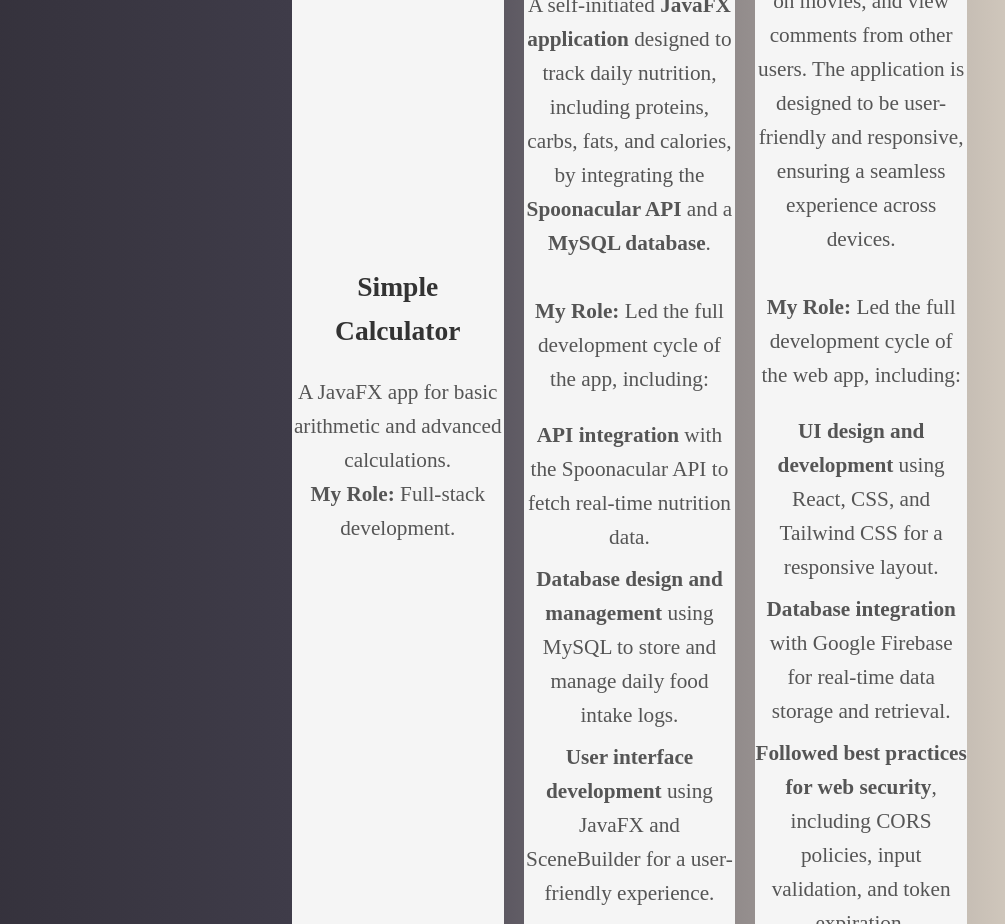
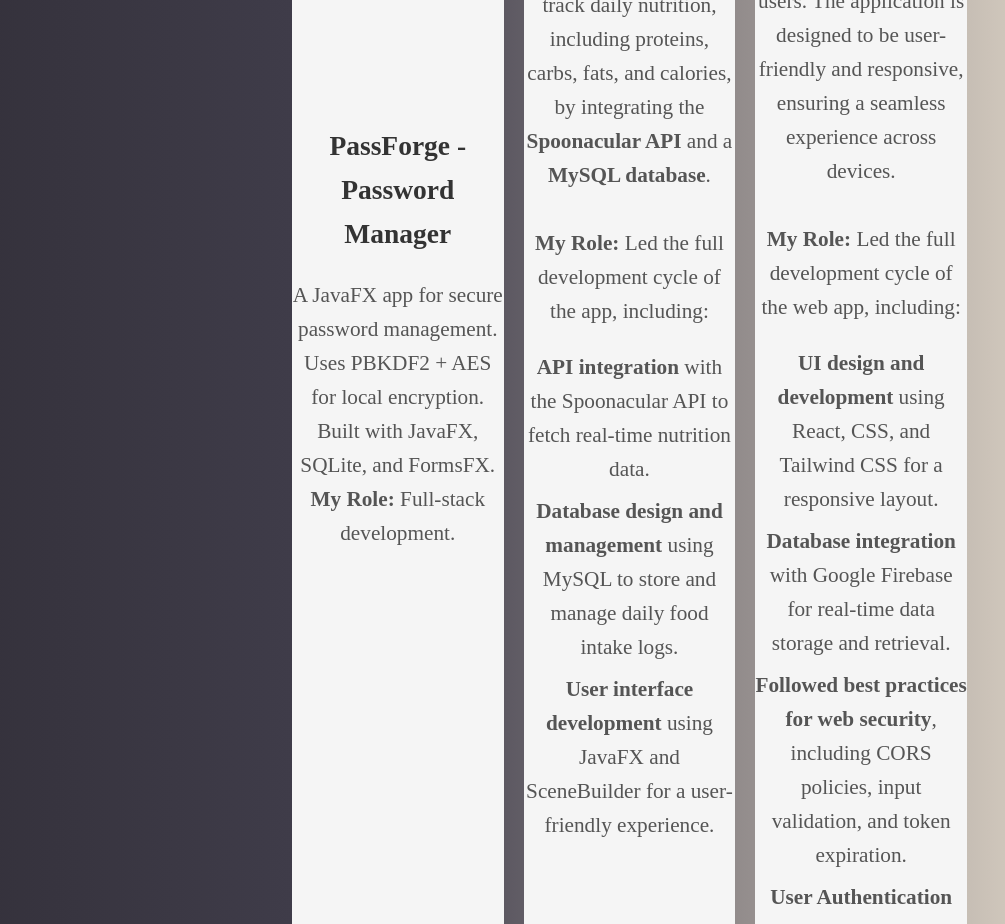
Before and after one commit to HobbyistProgrammer/HobbyistProgrammer.github.io, a React (Create React App) app: page /projects in a window 1280 px wide. Shown: the part 3060-3984 px from the top of the page, without its empty margins (253-1258 px from the left). Built offline with nearby package versions, Linux system fonts and the light colour scheme.

Commit message:
Added PassForge

```diff
--- a/src/views/Projects.js
+++ b/src/views/Projects.js
@@ -50,7 +50,7 @@ const Project = () => {
                     <p>
                         An <strong>Android mobile application</strong> that allows users to find snow removal users (Youth Shovellers or Adult Shovellers) in their area.<br/>
                         Built with <strong>Java and Android Studio, and integrated with Google Firebase.</strong><br/>
-                        <strong>My Role:</strong> Led the design and development of the application, focusing on <strong>Firebase database integration</strong>
+                        <strong>My Role:</strong> Led the design and development of the application, focusing on <strong>Firebase database integration </strong>
                         for real-time data synchonization and user, property, and shoveller information storage.
                         Developed and optimized the <strong>user interface</strong> and integrated <strong>API's</strong> to streamline interactions between users.
                     </p>
@@ -61,9 +61,9 @@ const Project = () => {
                     <h3>Product Inventory Management System</h3>
                     <p>
                         A robust <strong>Web API</strong> designed for business owners to manage products and orders efficiently, leveraging <strong>Amazon AWS</strong> for scalability and performance.
-                        <br/><br/>
+                        <br/>
                         <strong>Tech Stack:</strong> Visual Studio (C#), ASP.NET, Amazon DynamoDB, AWS ECR, AWS ECS (Fargate), Google Apigee.
-                        <br/><br/>
+                        <br/>
                         <strong>Key Features:</strong>
                         <ul>
                             <li>Implemented a <strong>microservices architecture</strong> using AWS ECS and Fargate for scalable deployment.</li>
@@ -76,12 +76,14 @@ const Project = () => {
             </div>
             <h2>Self-Initiated Projects</h2>
             <div className="project-container">
-                <div className="project-card" onClick={() => handleCardClick('https://github.com/HobbyistProgrammer/Calculator')}>
+                <div className="project-card" onClick={() => handleCardClick('https://github.com/HobbyistProgrammer/PassForge')}>
                     <img src={redirect_icon} alt="Redirect" className="redirect-icon" />
                     <img src={github_icon} alt="GitHub" className="github-icon" />
-                    <h3>Simple Calculator</h3>
+                    <h3>PassForge - Password Manager</h3>
                     <p>
-                        A JavaFX app for basic arithmetic and advanced calculations.<br/>
+                        A JavaFX app for secure password management.<br />
+                        Uses PBKDF2 + AES for local encryption.<br />
+                        Built with JavaFX, SQLite, and FormsFX.<br />
                         <strong>My Role:</strong> Full-stack development.
                     </p>
                 </div>
```
